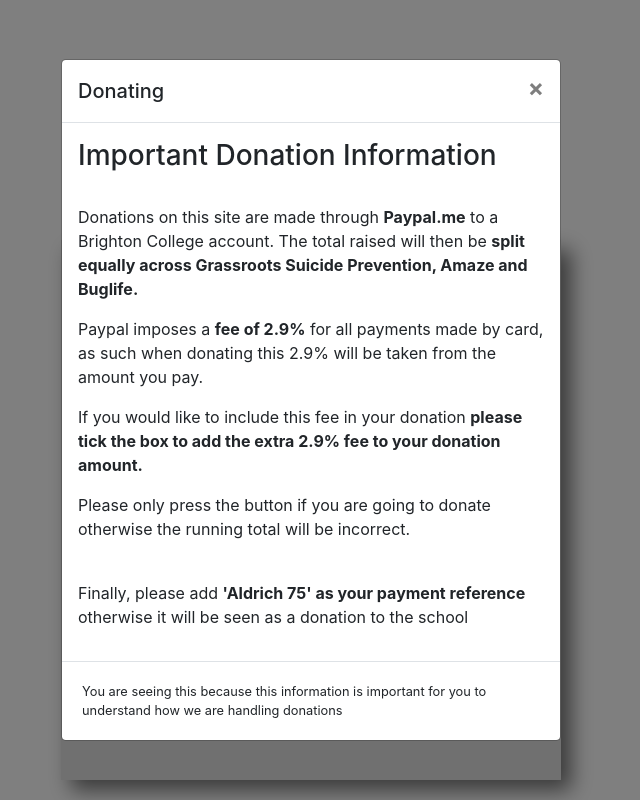
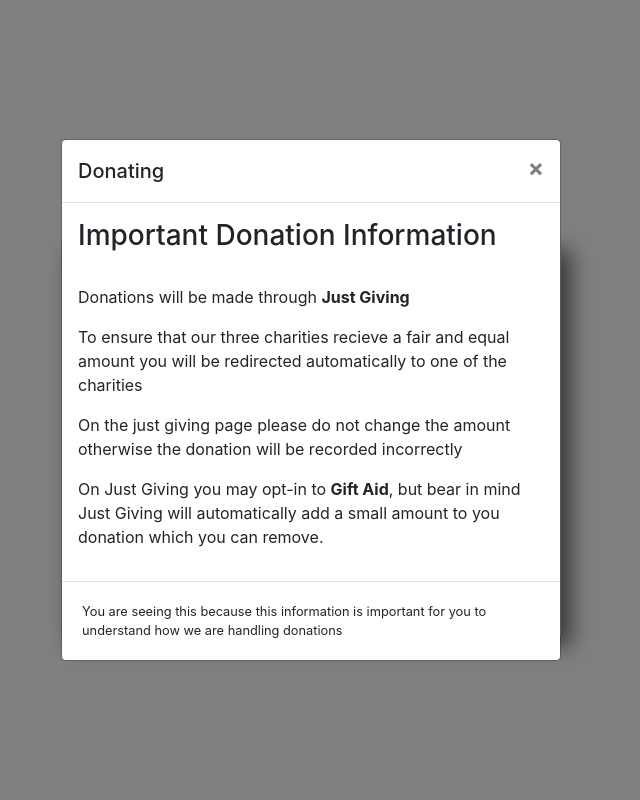
Before and after one commit to George9Waller/Aldrich75, a Flask app: template templates/donate.html in a window 1280 px wide. Shown: the whole page, without its empty margins (329-969 px from the left). Run offline with Flask 2, Linux system fonts and the light colour scheme; the template is opened without the code that fills it: most values are stand-ins (such as "Sample title", 1, 10 or a date in 2020); parts of the project's set-up code (start-up, migrations or seed data) failed here and were passed over; some libraries are stand-ins or nearby versions.

Commit message:
V3.0 Updated site messages

```diff
--- a/app.py
+++ b/app.py
@@ -295,10 +295,16 @@ def donate(challengeid):
             flash('You cannot pledge to donate £0', 'error')
         else:
             charity = models.Donation.get_lowest_charity()
-            return redirect('http://link.justgiving.com/v1/charity/donate/charityId/249633?amount={}&currency='
+            if charity == 'Grassroots':
+                charityid = 249633
+            elif charity == 'Buglife':
+                charityid = 187874
+            else:
+                charityid = 129035
+            return redirect('http://link.justgiving.com/v1/charity/donate/charityId/{}?amount={}&currency='
                             'GBP&reference=BC&exitUrl=https%3A%2F%2Fwww.aldrich75.co.uk%2Fdonated%3Famount%3D{}'
                             '%26charity%3D{}%25challengeid%3D{}%26jgDonationId%3DJUSTGIVING-DONATION-ID'
-                            .format(money, money, charity, challengeid))
+                            .format(charityid, money, money, charity, challengeid))
 
     return render_template('donate.html', challenge=challenge)
 
@@ -319,7 +325,8 @@ def donated():
 
         challenge.update_money_raised_by(amount)
 
-        flash('Your donation of £{} to {} has been successfully recorded'.format(amount, charity))
+        flash('Your donation of £{} to {} has been successfully recorded'.format(amount, charity), 'success')
+        return redirect(url_for('index'))
 
     except:
         flash('There was an error recording your donation, please email aldrichhouse75@gmail.com', 'error')
--- a/templates/donate.html
+++ b/templates/donate.html
@@ -31,14 +31,11 @@
                     <p>Amount</p>
                     <input class="form-control" aria-autocomplete="none" aria-describedby="money-help" placeholder="Donation" name="Donation" type="number" min="0.00" max="10000.00" step="1" value="15">
                     <small id="money-help">Email <a href="mailto:aldrichhouse75@gmail.com?subject=Help logging in">aldrichhouse75@gmail.com</a> for help</small>
-                    <p style="margin-top: 15px; background: darkgray; border-radius: 5px; padding: 3px">This donation will be processed via <b>Paypal</b>, if you wish to pay via debit/credit card a <b>2.9% transaction fee</b> will taken from your donation.</p>
-                    <input type="checkbox" class="" aria-describedby="payment-method" style="margin-left: 20px" name="paybycard">
-                    <p>If you would like the fee to be included in your donation amount please tick this box.</p>
+                    <p style="margin-top: 15px; background: darkgray; border-radius: 5px; padding: 3px">This donation will be processed via <b>Just Giving</b></p>
                 </div>
                 <br>
                 <button type="submit" class="btn btn-primary" style="margin-left: 20px">Donate</button>
                 <br>
-                <small style="padding-left: 20px">You confirm you will complete this transaction successfully</small>
             </form>
         </div>
 
@@ -54,12 +51,10 @@
                   <div class="modal-body">
                       <h3>Important Donation Information</h3>
                       <br>
-                      <p>Donations on this site are made through <b>Paypal.me</b> to a Brighton College account. The total raised will then be <b>split equally across Grassroots Suicide Prevention, Amaze and Buglife.</b></p>
-                      <p> Paypal imposes a <b>fee of 2.9%</b> for all payments made by card, as such when donating this 2.9% will be taken from the amount you pay.</p>
-                      <p>If you would like to include this fee in your donation <b>please tick the box to add the extra 2.9% fee to your donation amount.</b></p>
-                      <p>Please only press the button if you are going to donate otherwise the running total will be incorrect.</p>
-                      <br>
-                      <p>Finally, please add <b>'Aldrich 75' as your payment reference</b> otherwise it will be seen as a donation to the school</p>
+                      <p>Donations will be made through <b>Just Giving</b></p>
+                      <p>To ensure that our three charities recieve a fair and equal amount you will be redirected automatically to one of the charities</p>
+                      <p>On the just giving page please do not change the amount otherwise the donation will be recorded incorrectly</p>
+                      <p>On Just Giving you may opt-in to <b>Gift Aid</b>, but bear in mind Just Giving will automatically add a small amount to you donation which you can remove.</p>
                   </div>
                   <div class="modal-footer">
                       <small>You are seeing this because this information is important for you to understand how we are handling donations</small>
```
